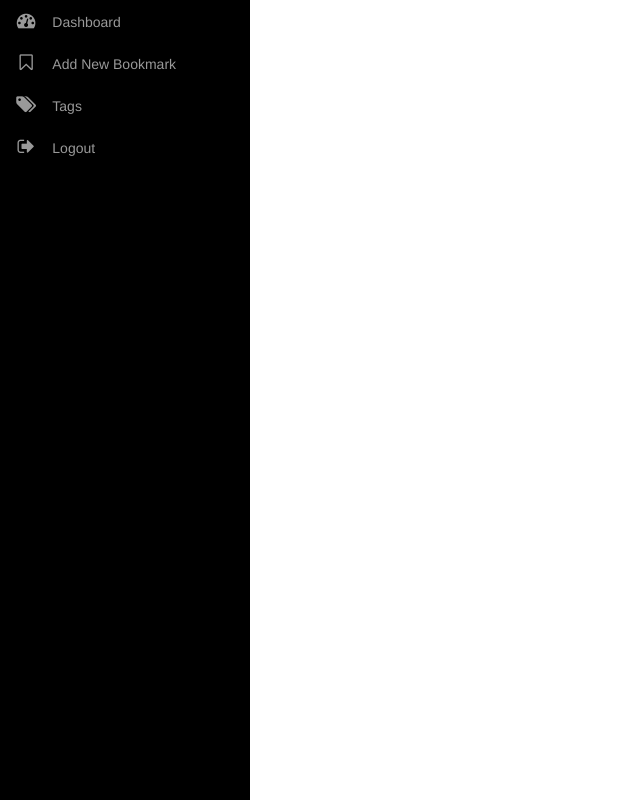
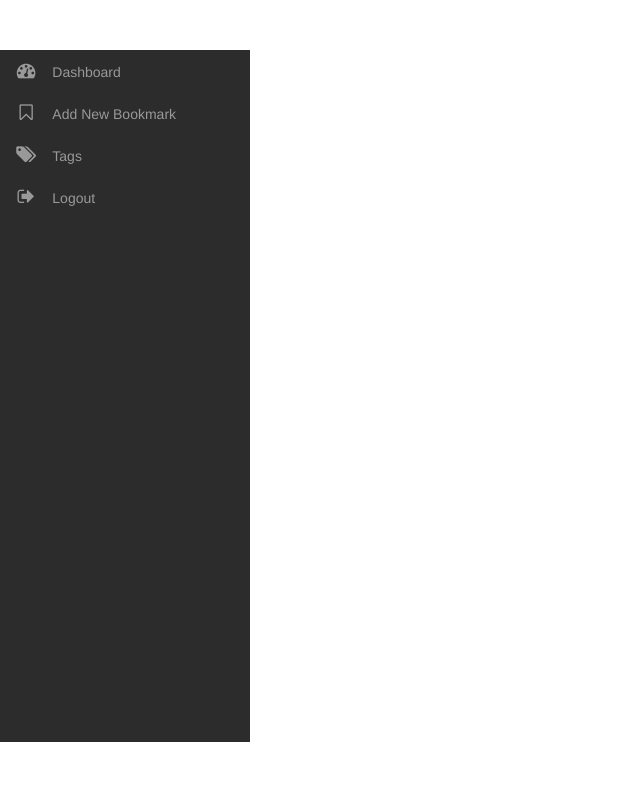
Before and after one commit to pyprism/Hiren-Bookmark-Server, a Django app: page /tags/ in a window 1280 px wide. Shown: the part 58-858 px from the top of the page, without its empty margins (0-640 px from the left). After the commit the page ends 800 px from the top, so only its background shows below. Run offline with Django 3.2, Linux system fonts and the light colour scheme; the visitor is signed in with stand-in values (Sample User, id 1); some libraries are stand-ins or nearby versions.

Commit message:
Update simple-sidebar.css

```diff
--- a/static/css/simple-sidebar.css
+++ b/static/css/simple-sidebar.css
@@ -3,6 +3,8 @@
  * Code licensed under the Apache License v2.0.
  * For details, see http://www.apache.org/licenses/LICENSE-2.0.
  */
+
+ /* Toggle Styles */
 
  /* Toggle Styles */
 
@@ -17,7 +19,7 @@
 
 #wrapper.toggled {
    padding-left: 250px;
-    overflow: hidden;
+   overflow: scroll;
 }
 
 #sidebar-wrapper {
@@ -28,7 +30,7 @@
    height: 100%;
    margin-left: -250px;
    overflow-y: auto;
-    background: #000;
+   background: #2C2C2C;
    -webkit-transition: all 0.5s ease;
    -moz-transition: all 0.5s ease;
    -o-transition: all 0.5s ease;
@@ -107,10 +109,6 @@
    margin:0;
 }
 
-.bunny {
-    list-style-type: none;
-}
-
 @media(min-width:768px) {
    #wrapper {
        padding-left: 250px;
@@ -163,3 +161,9 @@
 
    }
 }
+#wrapper{
+   margin-top: 50px;
+}
+#sidebar-wrapper{
+   position: fixed;
+}
```
Lines whose indentation alone changed are shown as unchanged.
